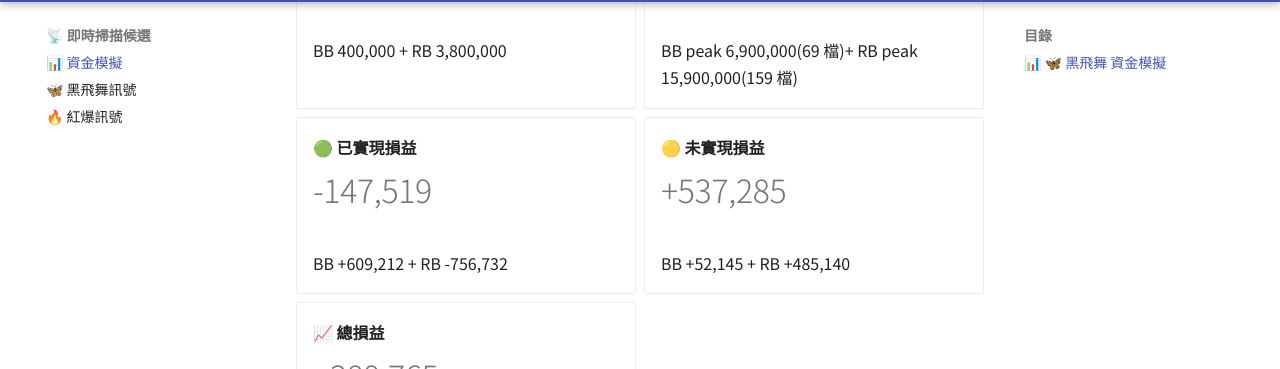
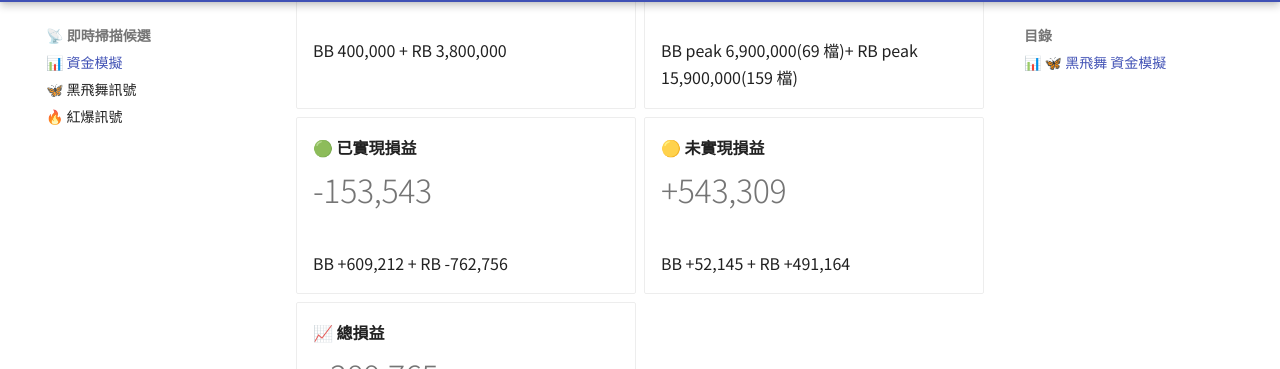
Before and after one commit to ShoppingLiao/stock-analysis-public, an MkDocs documentation site: the page built from docs/signals_capital.md, in a window 1280 px wide and 900 px high, scrolled down 3634 px. Shown: the part 94-463 px from the top of the window. Built offline with MkDocs 1.6.1 and Material for MkDocs 9.7.7, drawn with Linux system fonts in a browser that asks for light colours; comment, search, counter and statistics services are not loaded; some of the changed text lies outside the part shown.

Commit message:
docs(signals): update BB + RB + capital (2026-09-21)

```diff
--- a/docs/signals_capital.md
+++ b/docs/signals_capital.md
@@ -84,13 +84,13 @@
 
 -   **🟢 已實現損益**
 
-    # -756,732
+    # -762,756
 
-    勝率 31.4% / 242 檔已平倉
+    勝率 31.3% / 243 檔已平倉
 
 -   **🟡 未實現損益**
 
-    # +485,140
+    # +491,164
 
     持倉 38 檔(現價 vs 進場價)
 
@@ -144,15 +144,15 @@
 
 -   **🟢 已實現損益**
 
-    # -147,519
+    # -153,543
 
-    BB +609,212 + RB -756,732
+    BB +609,212 + RB -762,756
 
 -   **🟡 未實現損益**
 
-    # +537,285
+    # +543,309
 
-    BB +52,145 + RB +485,140
+    BB +52,145 + RB +491,164
 
 -   **📈 總損益**
 
```
Also changed, not shown: docs/signals_red_burst.md (+41 -45 lines).
